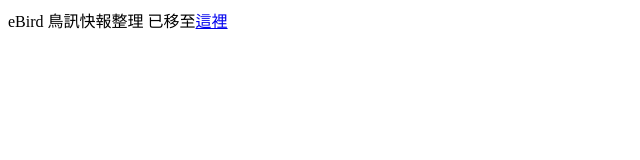
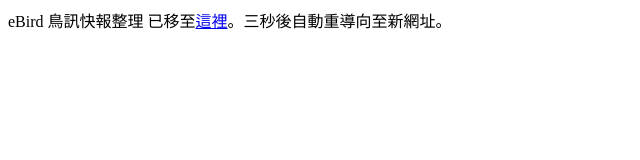
Before and after one commit to ChrisTorng/InfoProcess, a plain HTML site: page eBird/index.html in a window 1280 px wide. Shown: the whole page, without its empty margins (0-640 px from the left). Drawn offline with Linux system fonts and the light colour scheme.

```diff
--- a/eBird/index.html
+++ b/eBird/index.html
@@ -5,7 +5,13 @@
     <meta name="viewport" content="width=device-width, initial-scale=1.0">
     <title>eBird 鳥訊快報整理 已搬移</title>
 </head>
+<head>
+    <meta charset="utf-8" />
+    <meta name="viewport" content="width=device-width, initial-scale=1.0">
+    <title>eBird 鳥訊快報整理 已搬移</title>
+    <meta http-equiv="refresh" content="3;url=https://christorng.github.io/eBird/alerts/">
+</head>
 <body>
-    <div>eBird 鳥訊快報整理 已移至<a href="https://christorng.github.io/eBird/alerts/">這裡</a></div>
+    <div>eBird 鳥訊快報整理 已移至<a href="https://christorng.github.io/eBird/alerts/">這裡</a>。三秒後自動重導向至新網址。</div>
 </body>
 </html>
```
Also changed, not shown: 1 other file.
